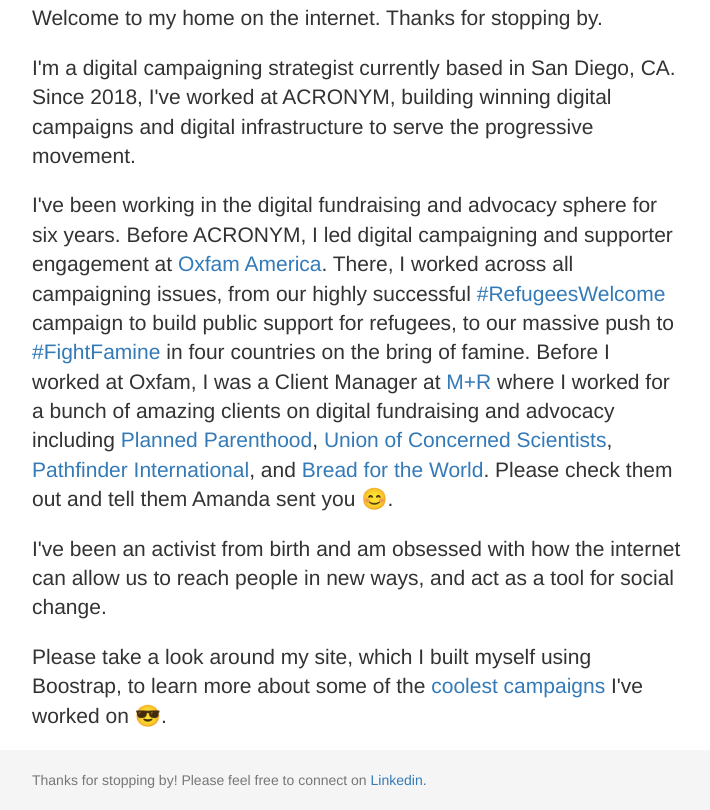
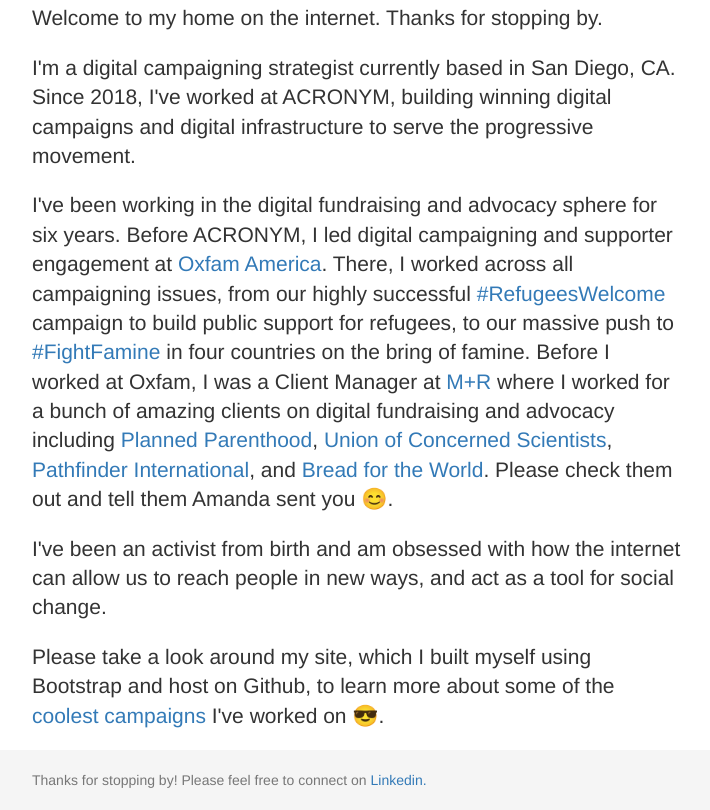
Before and after one commit to amandapena/amandapena.github.io, a plain HTML site: page index.html in a window 1280 px wide. Shown: the part 896-1706 px from the top of the page, without its empty margins (283-993 px from the left). Drawn offline with Linux system fonts and the light colour scheme.

Commit message:
Update index

```diff
--- a/index.html
+++ b/index.html
@@ -146,7 +146,7 @@
       <p class="lead">I've been an activist from birth and am obsessed with how the internet can allow us to reach people in new ways, and act as a tool for social change.</p>
 
 
-      <p class="lead">Please take a look around my site, which I built myself using Boostrap, to learn more about some of the <a href="#mywork" target="_blank">coolest campaigns</a> I've worked on 😎.</p>
+      <p class="lead">Please take a look around my site, which I built myself using Bootstrap and host on Github, to learn more about some of the <a href="#mywork" target="_blank">coolest campaigns</a> I've worked on 😎.</p>
 
     </div>
 
```
